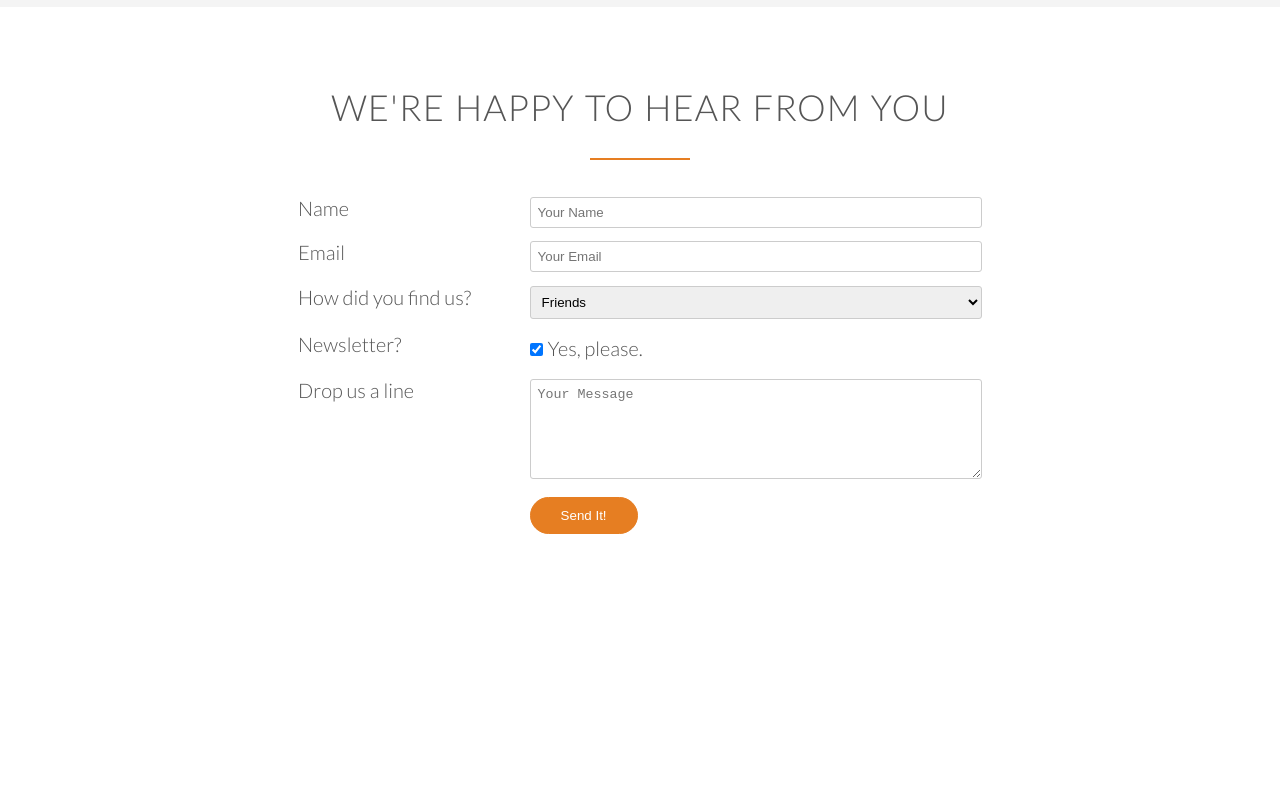
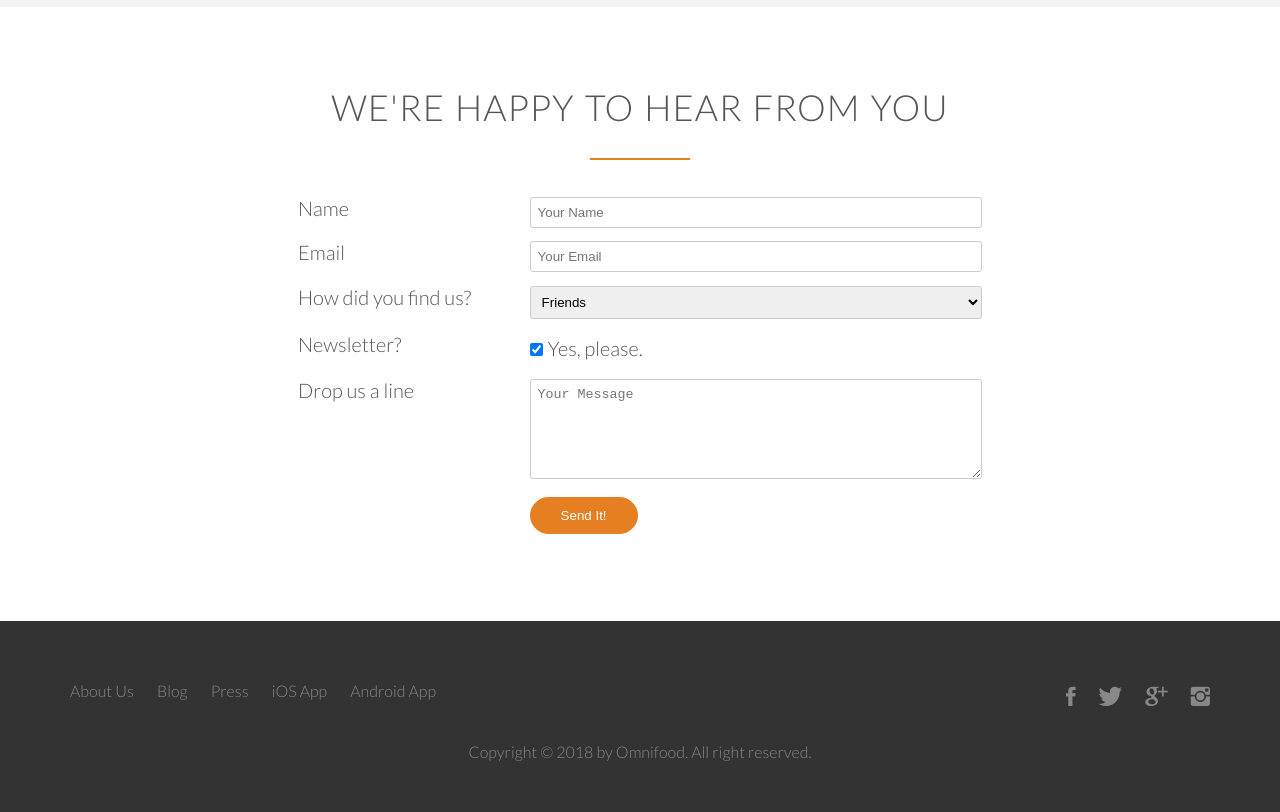
Before and after one commit to tanvirIqbal/Omnifood, a plain HTML site: page index.html in a window 1280 px wide. Shown: the part 4619-5431 px from the top of the page. Before the commit the page ends 5240 px from the top, so only its background shows below. Drawn offline with Linux system fonts and the light colour scheme; files whose address does not match are found by name.

Commit message:
Building Footer

```diff
--- a/index.html
+++ b/index.html
@@ -384,7 +384,32 @@
             </div>
         </section>
 
-
+        <footer>
+            <div class="row">
+                <div class="col span-1-of-2">
+                    <ul class="footer-nav">
+                        <li><a href="#">About Us</a></li>
+                        <li><a href="#">Blog</a></li>
+                        <li><a href="#">Press</a></li>
+                        <li><a href="#">iOS App</a></li>
+                        <li><a href="#">Android App</a></li>
+                    </ul>
+                </div>
+                <div class="col span-1-of-2">
+                    <ul class="social-links">
+                        <li><a href="#"><i class="ion-social-facebook"></i></a></li>
+                        <li><a href="#"><i class="ion-social-twitter"></i></a></li>
+                        <li><a href="#"><i class="ion-social-googleplus"></i></a></li>
+                        <li><a href="#"><i class="ion-social-instagram"></i></a></li>
+                    </ul>
+                </div>
+            </div>
+            <div class="row">
+                <p>
+                    Copyright &copy; 2018 by Omnifood. All right reserved.
+                </p>
+            </div>
+        </footer>
 
     </body>
 </html>
--- a/resources/css/style.css
+++ b/resources/css/style.css
@@ -454,3 +454,79 @@ textarea {
 input[type=checkbox] {
     margin: 10px 5px 10px 0;
 }
+
+/* ----- Footer ----- */
+
+footer {
+    background-color: #333;
+    padding: 50px;
+    font-size: 80%;
+}
+
+.footer-nav {
+    list-style: none;
+    float: left;
+}
+
+.social-links {
+    list-style: none;
+    float: right;
+}
+
+.footer-nav li,
+.social-links li {
+    display: inline-block;
+    margin-right: 20px;
+}
+
+.footer-nav li:last-child,
+.social-links li:last-child {
+    margin-right: 0;
+}
+
+
+.footer-nav li a:link, .footer-nav li a:visited,
+.social-links li a:link, .social-links li a:visited {
+    text-decoration: none;
+    border: 0;
+    color: #888;
+    transition: color 0.2s;
+}
+
+.footer-nav li a:hover, .footer-nav li a:active {
+    color: #ddd;
+}
+
+.social-links li a:link, .social-links li a:visited {
+    font-size: 160%;
+}
+
+.ion-social-facebook,
+.ion-social-twitter,
+.ion-social-googleplus,
+.ion-social-instagram {
+    transition: color 0.2s;
+}
+
+.ion-social-facebook:hover {
+    color: #3b5998;
+}
+
+.ion-social-twitter:hover {
+    color: #00aced;
+}
+
+.ion-social-googleplus:hover {
+    color: #dd4b39;
+}
+
+.ion-social-instagram:hover {
+    color: #517fa4;
+}
+
+
+footer p {
+    color: #888;
+    text-align: center;
+    margin-top: 20px;
+}
```
